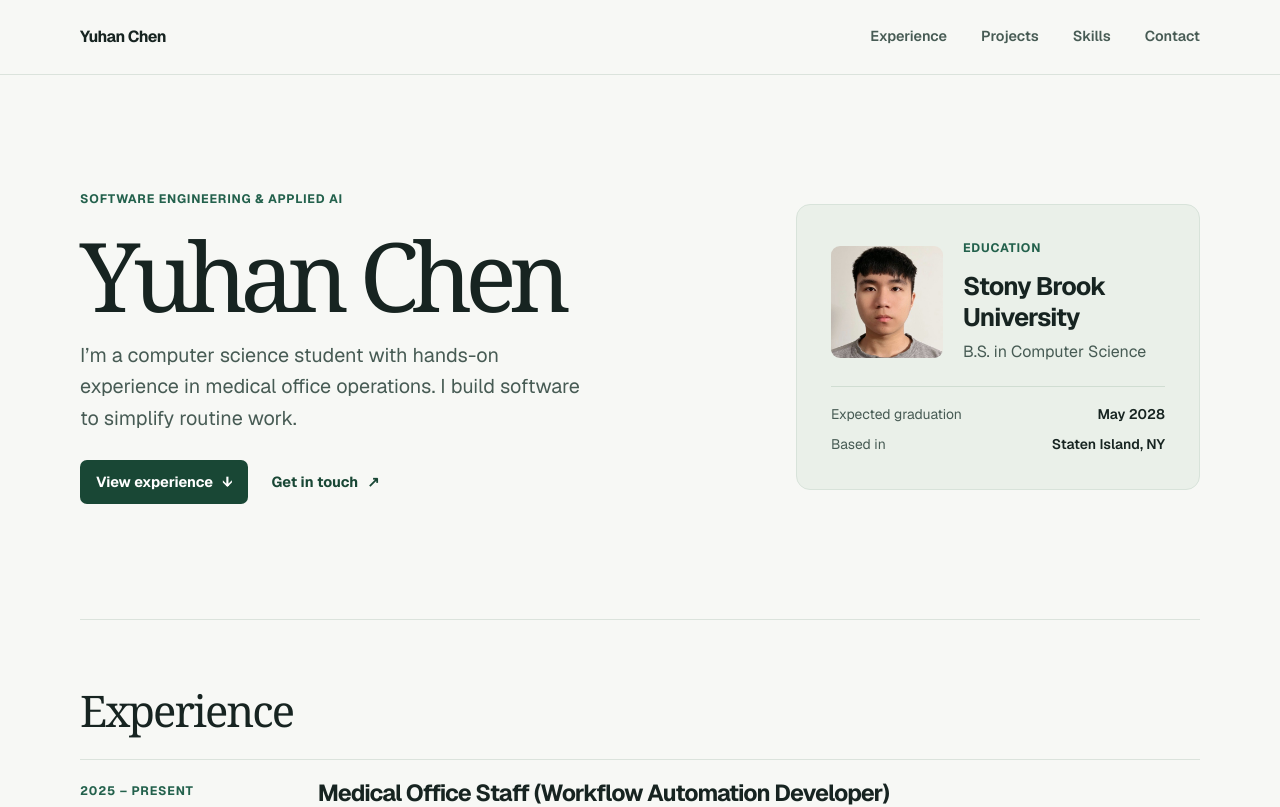
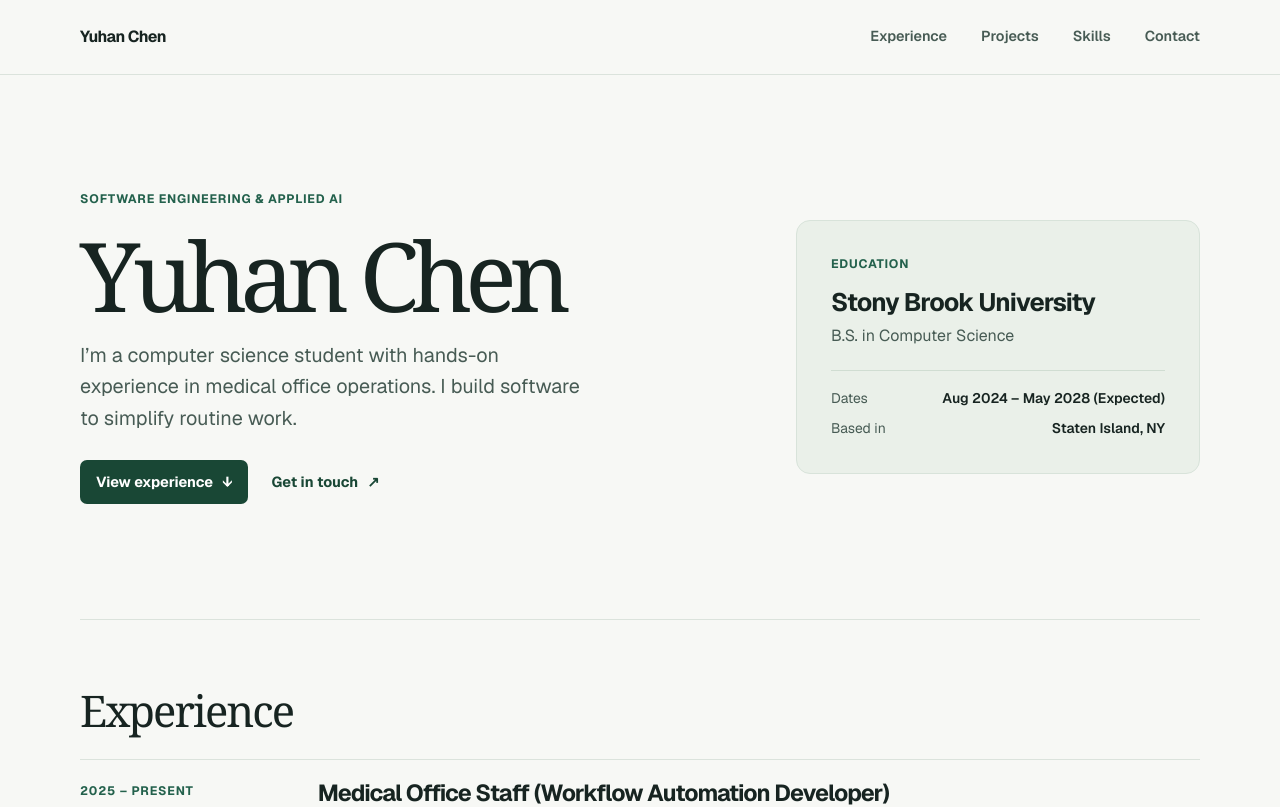
Before and after one commit to yuhan2521407353-debug/yuhanchen.me, a Next.js app: page / in a window 1280 px wide. Shown: the top 807 px of the page. Built offline with nearby package versions, Linux system fonts and the light colour scheme.

Commit message:
Show education date range and remove the profile photo

```diff
--- a/app/data/profile.ts
+++ b/app/data/profile.ts
@@ -6,7 +6,7 @@ export const profile = {
   university: "Stony Brook University",
   program: "B.S. in Computer Science",
   location: "Staten Island, NY",
-  educationDates: "August 2024 – Present",
+  educationDates: "Aug 2024 – May 2028 (Expected)",
   graduation: "May 2028",
 } as const;
 
--- a/app/page.tsx
+++ b/app/page.tsx
@@ -1,5 +1,3 @@
-import Image from "next/image";
-import headshot from "../public/yuhan-chen.jpg";
 import { experience, projects, technicalSkills } from "./data/portfolio";
 import { profile } from "./data/profile";
 import styles from "./portfolio.module.css";
@@ -39,22 +37,11 @@ export default function Home() {
           </div>
 
           <aside id="education" className={styles.education} aria-labelledby="education-title">
-            <div className={styles.educationIdentity}>
-              <Image
-                className={styles.portrait}
-                src={headshot}
-                alt="Portrait of Yuhan Chen"
-                sizes="(max-width: 844px) 76px, (max-width: 1244px) 9vw, 112px"
-                loading="eager"
-              />
-              <div>
-                <h2 id="education-title">Education</h2>
-                <p className={styles.university}>{profile.university}</p>
-                <p className={styles.degree}>{profile.program}</p>
-              </div>
-            </div>
+            <h2 id="education-title">Education</h2>
+            <p className={styles.university}>{profile.university}</p>
+            <p className={styles.degree}>{profile.program}</p>
             <dl>
-              <div><dt>Expected graduation</dt><dd>{profile.graduation}</dd></div>
+              <div><dt>Dates</dt><dd>{profile.educationDates}</dd></div>
               <div><dt>Based in</dt><dd>{profile.location}</dd></div>
             </dl>
           </aside>
--- a/app/portfolio.module.css
+++ b/app/portfolio.module.css
@@ -189,22 +189,6 @@
   border: 1px solid #d8e3da;
   border-radius: 14px;
   background: var(--tint);
-}
-
-.educationIdentity {
-  display: grid;
-  grid-template-columns: auto minmax(0, 1fr);
-  align-items: center;
-  gap: clamp(12px, 2vw, 20px);
-}
-
-.portrait {
-  display: block;
-  width: clamp(76px, 9vw, 112px);
-  height: auto;
-  aspect-ratio: 1;
-  border-radius: 9px;
-  object-fit: cover;
 }
 
 .education .university {
```
Also changed, not shown: public/yuhan-chen.jpg (deleted).
